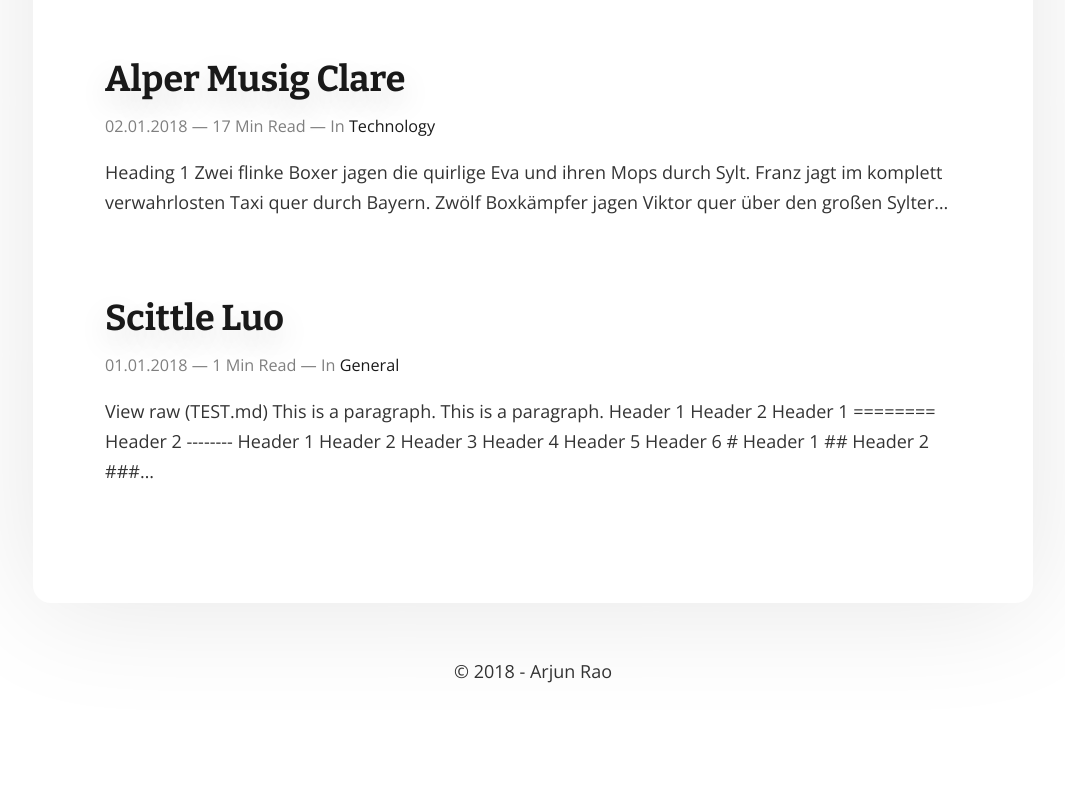
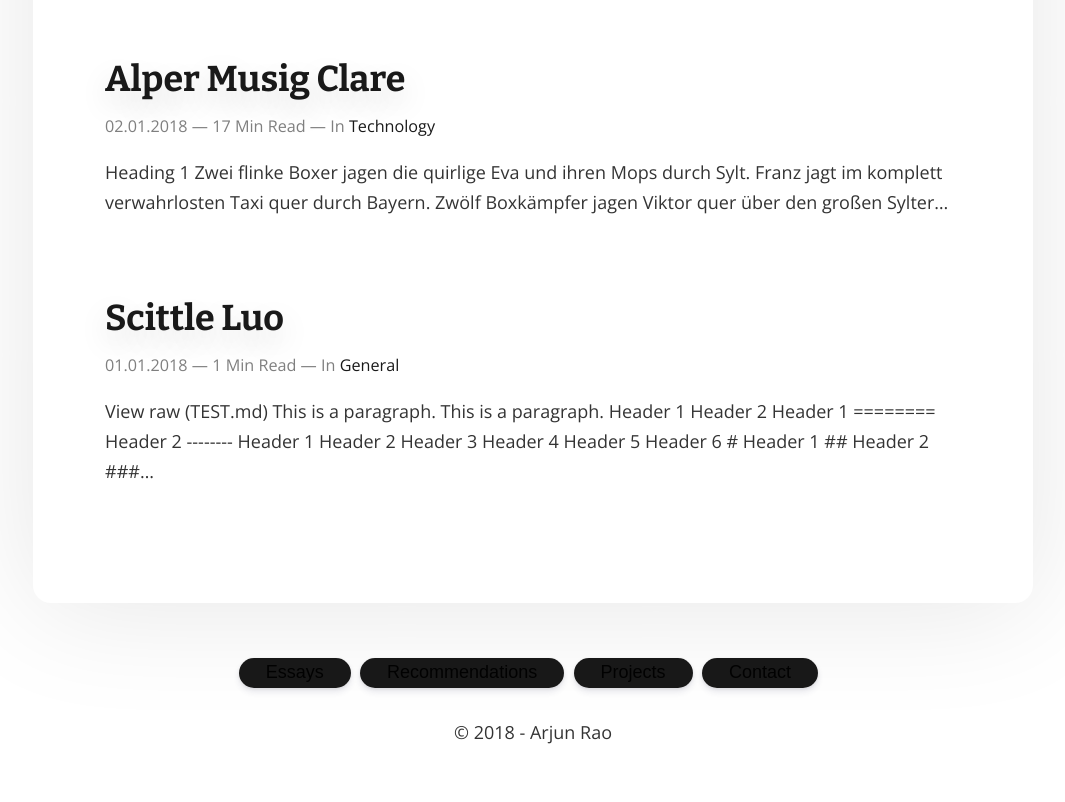
Before and after one commit to arjunrao87/arjunrao.co, a Gatsby site: page / in a window 1280 px wide. Shown: the part 916-1718 px from the top of the page, without its empty margins (107-1172 px from the left). Before the commit the page ends 1657 px from the top, so only its background shows below. Built offline with nearby package versions, Linux system fonts and the light colour scheme; Gatsby itself is replaced by a stand-in of ours; some packages are replaced by stand-ins of ours.

Commit message:
Add footer links

```diff
--- a/src/components/Layout.js
+++ b/src/components/Layout.js
@@ -4,7 +4,7 @@ import React from 'react';
 import PropTypes from 'prop-types';
 import { StaticQuery, graphql } from 'gatsby';
 import styled, { ThemeProvider, createGlobalStyle } from 'styled-components';
-import { SEO } from 'components';
+import { SEO, Button } from 'components';
 import theme from '../../config/Theme';
 import { media } from '../utils/media';
 
@@ -84,6 +84,19 @@ const Layout = ({ children }) => (
           <GlobalStyle />
           {children}
           <Footer>
+            <Button>
+              <a href="/"> Essays </a>
+            </Button> &nbsp;
+            <Button>
+              <a href="/recommends/"> Recommendations </a>
+            </Button> &nbsp;
+            <Button>
+              <a href="/projects/"> Projects </a>
+            </Button> &nbsp;
+            <Button>
+              <a href="/contact/"> Contact </a>
+            </Button> &nbsp;
+            <br /> <br />
             &copy; 2018 - Arjun Rao <br />
           </Footer>
         </React.Fragment>
```
